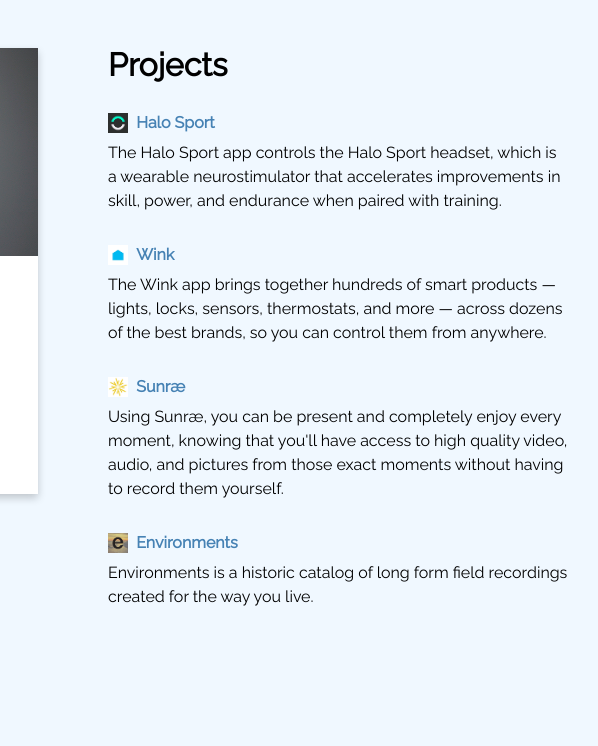
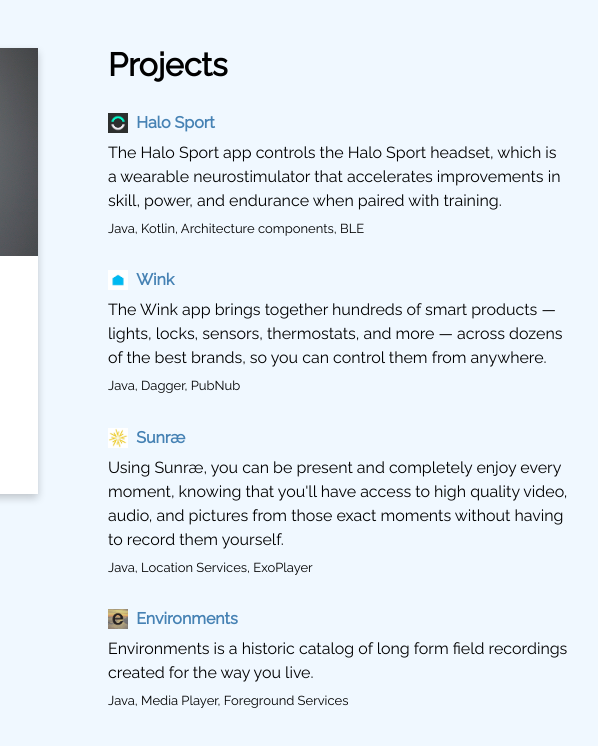
Before and after one commit to ibonotegui/ibonotegui.github.io, a plain HTML site: page index.html in a window 1280 px wide. Shown: the full height of the page, 502-1100 px from the left. Drawn offline with Linux system fonts and the light colour scheme.

Commit message:
content details

```diff
--- a/index.html
+++ b/index.html
@@ -41,7 +41,11 @@
       }
       .content-description {
         margin-top: -10px;
+      }
+      .content-detail {
+        margin-top: -10px;
         margin-bottom: 30px;
+        font-size: small;
       }
       .projects {
         font-size: medium;
@@ -120,9 +124,13 @@
         <div class="projects">
           <h1>Projects</h1>
           <p class="content-title"><img src="images/halo.jpg" alt="Halo Sport" with="20px" height="20px"/>&nbsp;&nbsp;<a href="https://play.google.com/store/apps/details?id=com.haloneuro.halo">Halo Sport</a></p><p class="content-description">The Halo Sport app controls the Halo Sport headset, which is a wearable neurostimulator that accelerates improvements in skill, power, and endurance when paired with training.</p>
+          <p class="content-detail">Java, Kotlin, Architecture components, BLE</p>
           <p class="content-title"><img src="images/wink.jpg" alt="Wink" with="20px" height="20px"/>&nbsp;&nbsp;<a href="https://play.google.com/store/apps/details?id=com.quirky.android.wink.wink">Wink</a></p><p class="content-description">The Wink app brings together hundreds of smart products — lights, locks, sensors, thermostats, and more — across dozens of the best brands, so you can control them from anywhere.</p>
+          <p class="content-detail">Java, Dagger, PubNub</p>
           <p class="content-title"><img src="images/sunrae.jpg" alt="SunRae" with="20px" height="20px"/>&nbsp;&nbsp;<a href="https://play.google.com/store/apps/details?id=com.sunraeapp">Sunræ</a></p><p class="content-description">Using Sunræ, you can be present and completely enjoy every moment, knowing that you'll have access to high quality video, audio, and pictures from those exact moments without having to record them yourself.</p>
+          <p class="content-detail">Java, Location Services, ExoPlayer</p>
           <p class="content-title"><img src="images/env.jpg" alt="Environments" with="20px" height="20px"/>&nbsp;&nbsp;<a href="https://play.google.com/store/apps/details?id=com.numerogroup.environments">Environments</a></p><p class="content-description">Environments is a historic catalog of long form field recordings created for the way you live.</p>
+          <p class="content-detail">Java, Media Player, Foreground Services</p>
         </div>
       </div>
     </div>
```
